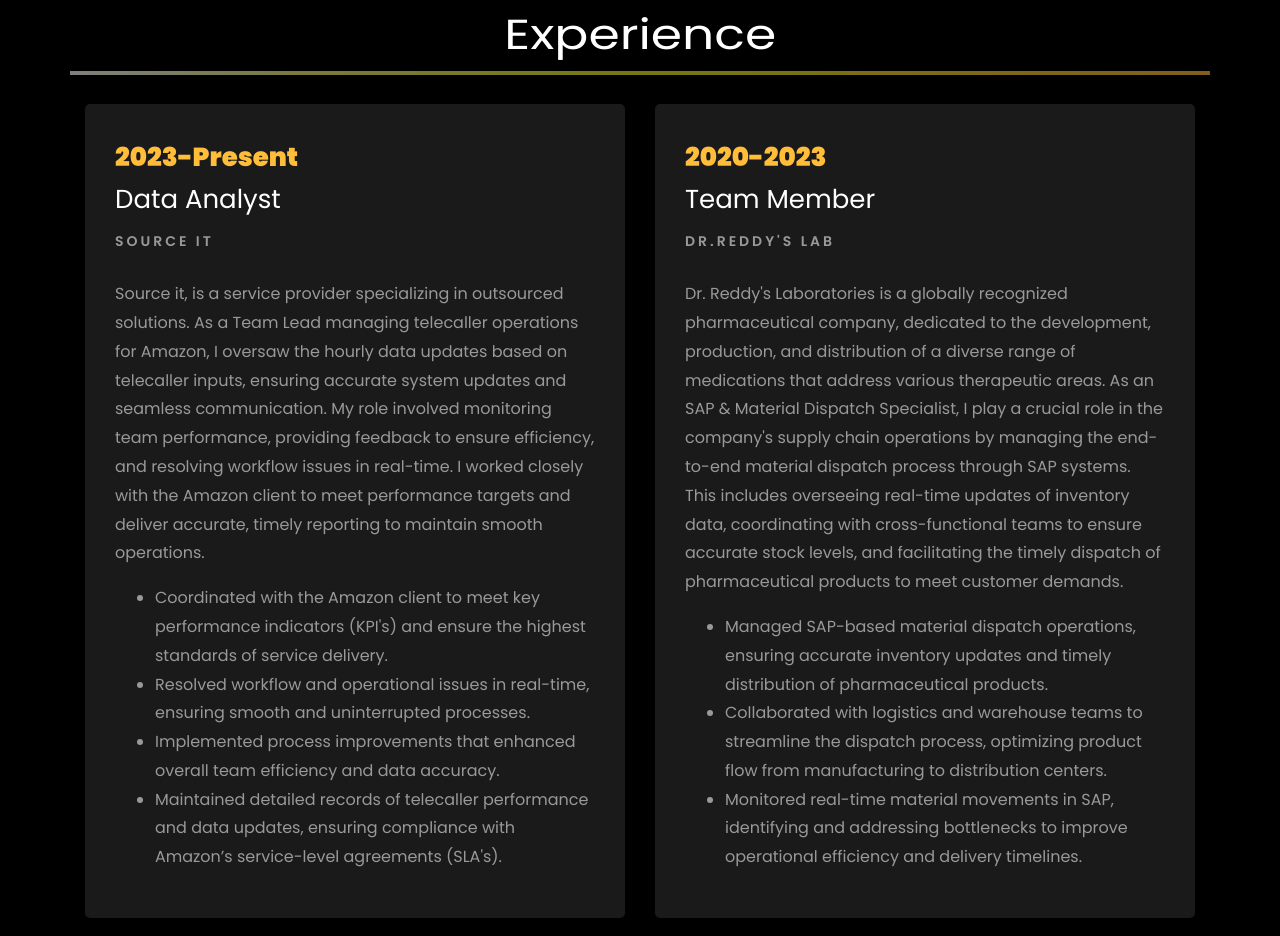
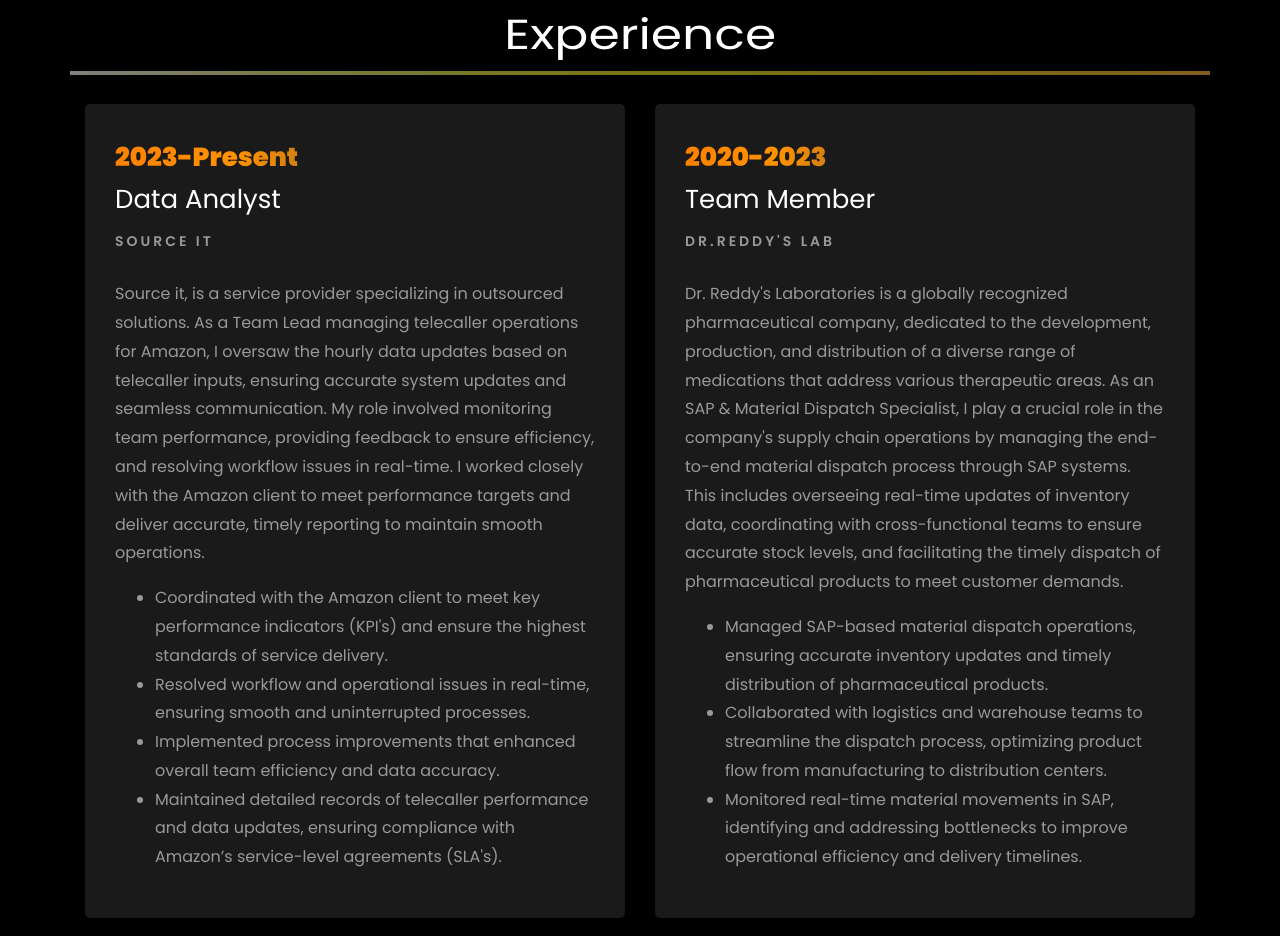
Before and after one commit to pavan-580/Pavan-580.github.io, a plain HTML site: page index.html in a window 1280 px wide. Shown: the part 1990-2926 px from the top of the page. Drawn offline with Linux system fonts and the light colour scheme; files whose address does not match are found by name.

Commit message:
Update index.html

```diff
--- a/index.html
+++ b/index.html
@@ -615,7 +615,7 @@
 		<div class="row">
 				<div class="col-md-6">
 					<div class="resume-wrap ftco-animate">
-						<span class="date">2023-Present</span>
+						<span class="date shining-text1">2023-Present</span>
 						<h2>Data Analyst</h2>
 						<span class="position" onmouseover="this.style.color='red'" onmouseout="this.style.color=''">Source it</span>
 						<p class="mt-4">Source it, is a service provider specializing in outsourced solutions. As a Team Lead managing telecaller operations for Amazon,
@@ -635,7 +635,7 @@
 
 				<div class="col-md-6">
 					<div class="resume-wrap ftco-animate">
-						<span class="date">2020-2023</span>
+						<span class="date shining-text1">2020-2023</span>
 						<h2>Team Member</h2>
 						<span class="position" onmouseover="this.style.color='red'" onmouseout="this.style.color=''">Dr.Reddy's lab</span>
 						<p class="mt-4"\>Dr. Reddy's Laboratories is a globally recognized pharmaceutical company, dedicated to the development,
```
